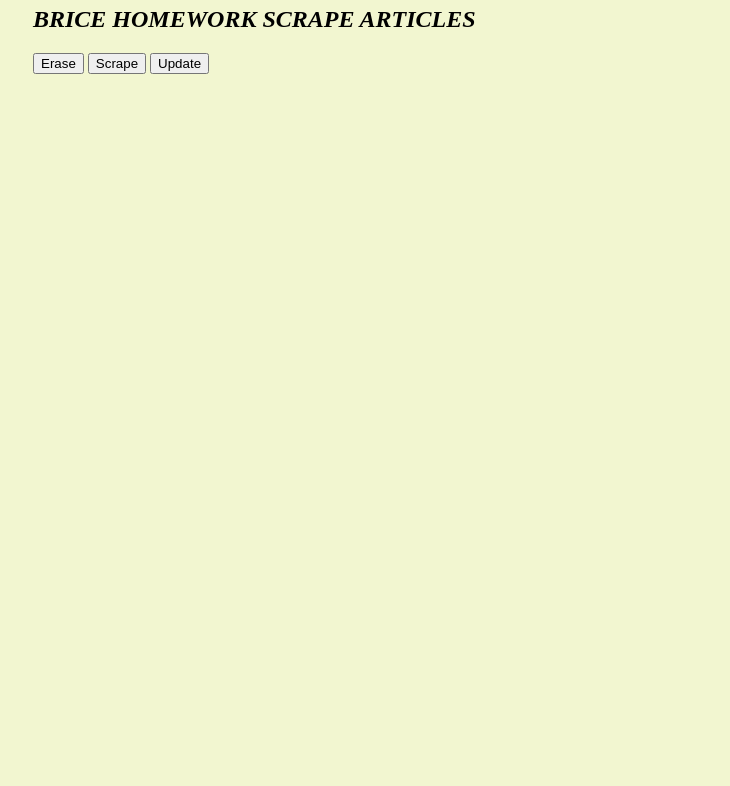
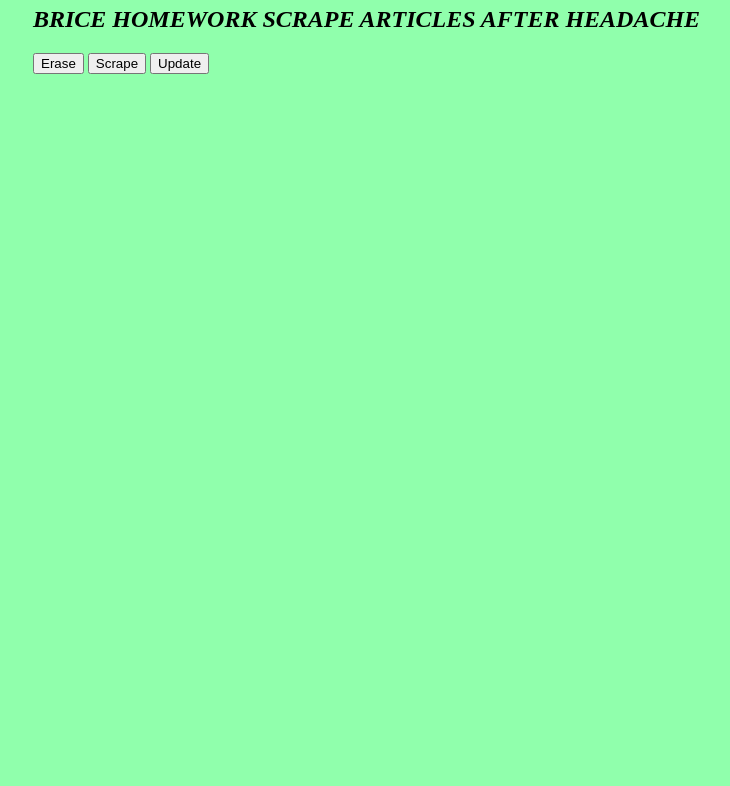
Before and after one commit to briceaugustyn/scrape-article, a website: page public/index.html in a window 1280 px wide. Shown: the part 145-931 px from the top of the page, without its empty margins (127-857 px from the left). Drawn offline with nearby package versions, Linux system fonts and the light colour scheme; no server answers.

Commit message:
final version on Monday

```diff
--- a/public/index.html
+++ b/public/index.html
@@ -4,7 +4,7 @@
     <meta charset="UTF-8">
     <title>Scraping With Mongoose</title>
     <style>
-      body { background-color: #F2F6D0 }
+      body { background-color: rgb(144, 255, 172) }
       #wrapper {
         width: 960px;
         margin-left: auto;
@@ -39,7 +39,7 @@
   <body>
     <div id="wrapper">
       <h1>Scraper</h1>
-      <h2><i>BRICE HOMEWORK SCRAPE ARTICLES</i></h2>
+      <h2><i>BRICE HOMEWORK SCRAPE ARTICLES AFTER HEADACHE</i></h2>
       <div button>
         <button type="button" id="button_erase" >Erase</button>
         <button type="button" id="button_scrape">Scrape</button>
```
Also changed, not shown: server.js (+8 -1 lines), 1 other file.
